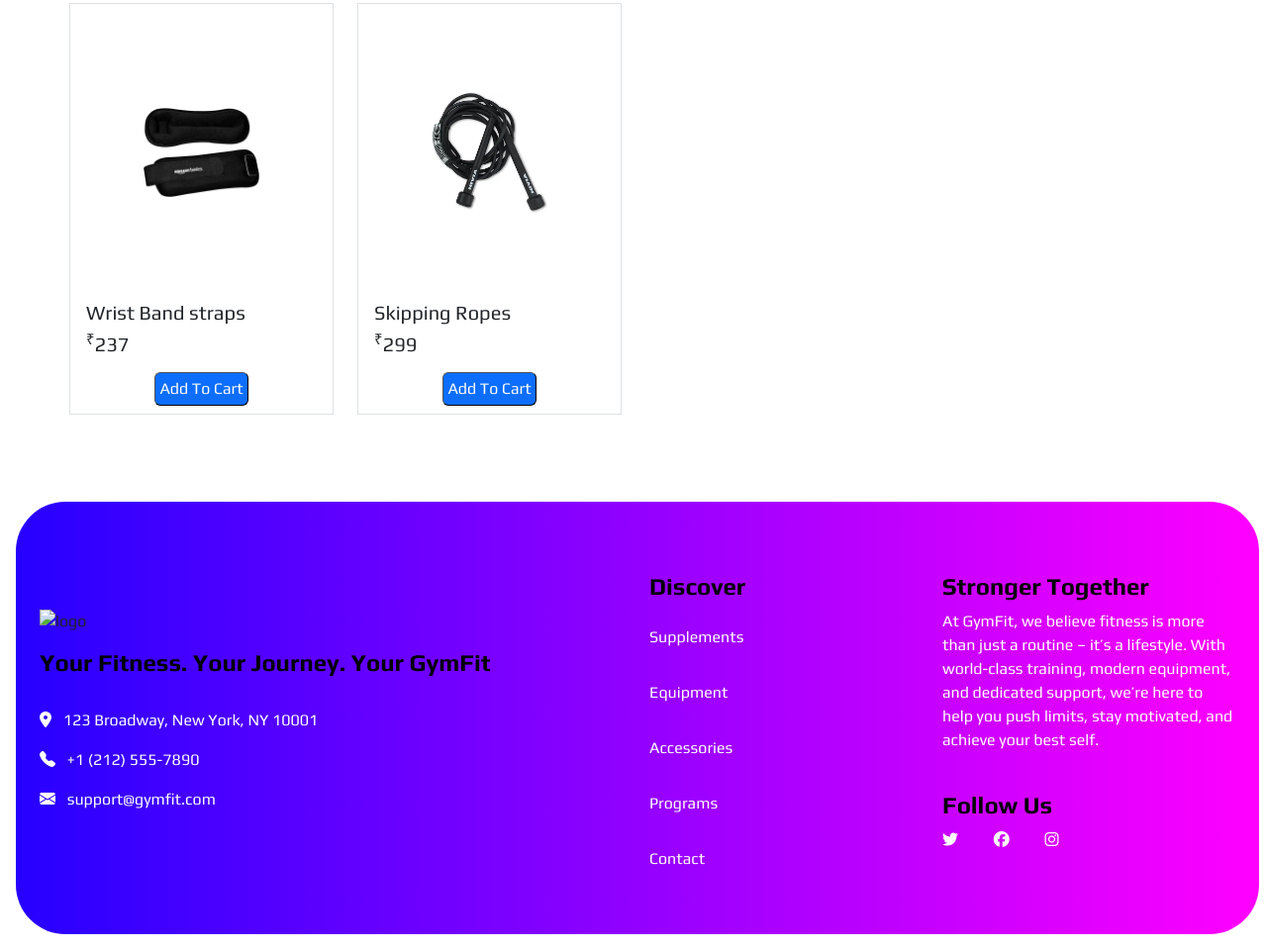
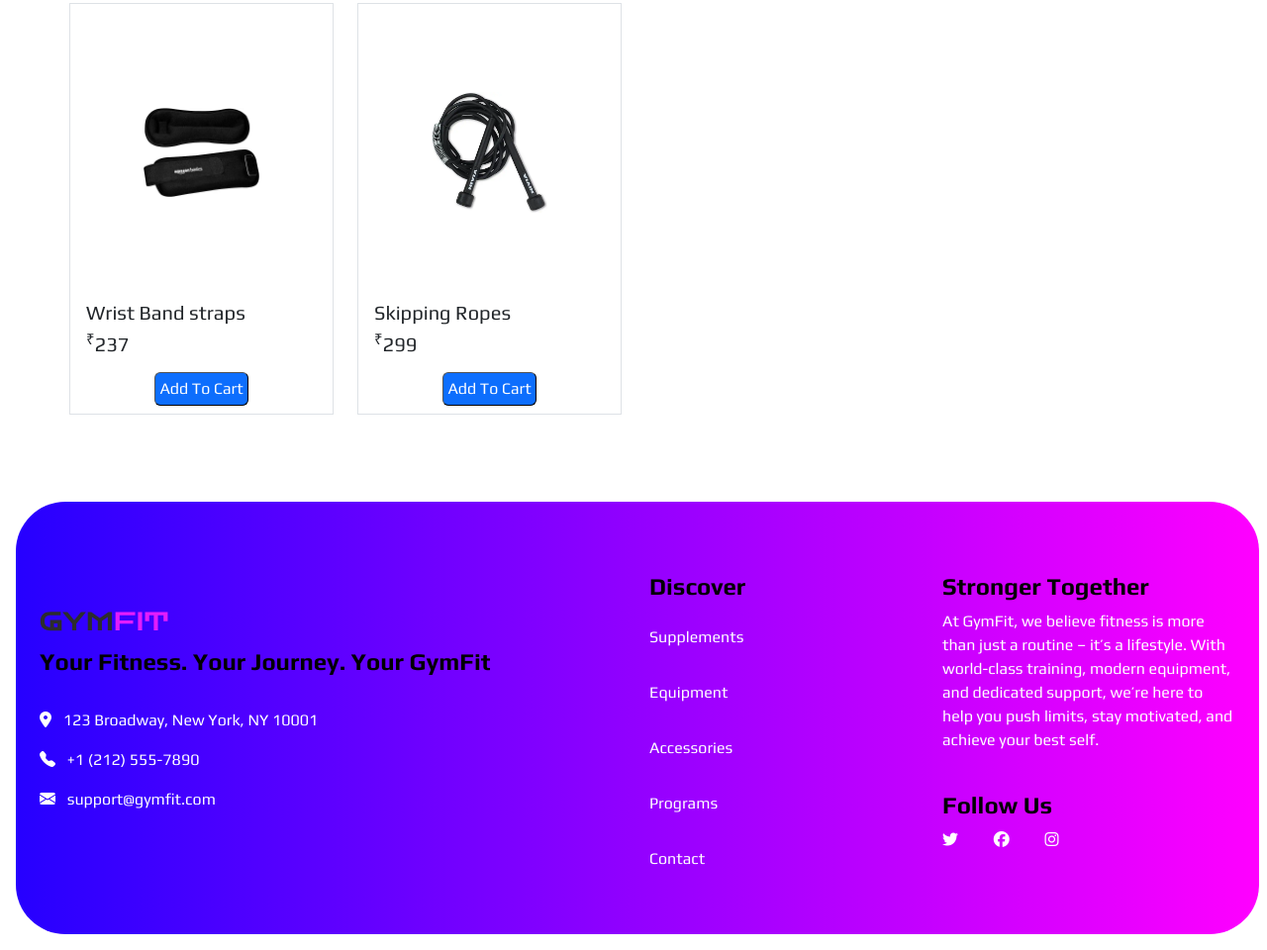
Before and after one commit to imharish05/Gymfit, a plain HTML site: page Shop/Shop.html in a window 1280 px wide. Shown: the part 3223-4183 px from the top of the page at 99% size. Drawn offline with nearby package versions, Linux system fonts and the light colour scheme.

Commit message:
Update Shop.html

```diff
--- a/Shop/Shop.html
+++ b/Shop/Shop.html
@@ -158,7 +158,7 @@
                     <div class="footerWrapper d-flex justify-content-center my-3 mx-1 py-5">
                         <div class="row d-flex align-items-center w-100 pt-4">
                             <div class="footerContent col-lg-6">
-                                <img src="./Assets/logo.svg" alt="logo" class="img-fluid">
+                                <img src="../Assets/logo.svg" alt="logo" class="img-fluid">
                                 <p class="h4 pt-3">Your Fitness. Your Journey. Your GymFit</p>
 
                                 <div class="address py-4">
```
